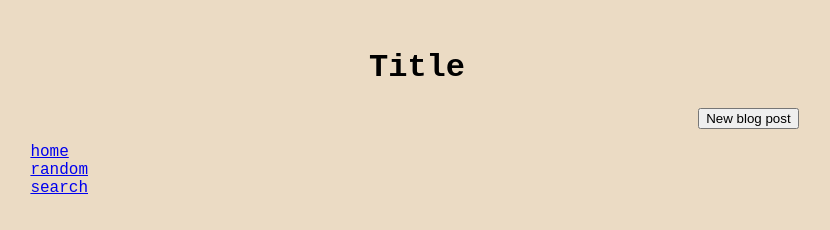
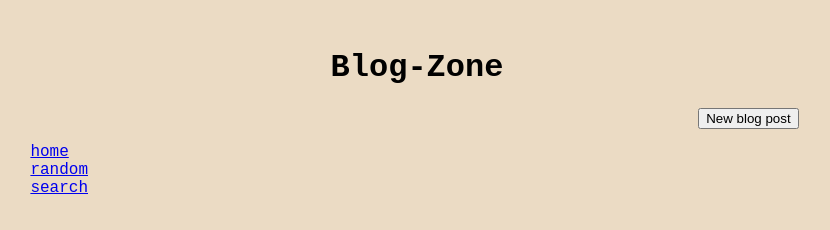
Before and after one commit to JonahSDominguez/Blog_Zone, a website: page index.html in a window 1280 px wide. Shown: the whole page, without its empty margins (223-1053 px from the left). Drawn offline with Linux system fonts and the light colour scheme; no server answers.

Commit message:
title change round 2

```diff
--- a/index.html
+++ b/index.html
@@ -8,7 +8,7 @@
     </head>
     <body>
         <div class="banner">
-            <h1>Title</h1>
+            <h1>Blog-Zone</h1>
             <button class="new-post" onclick="location.href='new_post.html'">New blog post</button>
         </div>
         <div class="sidebar">
```
